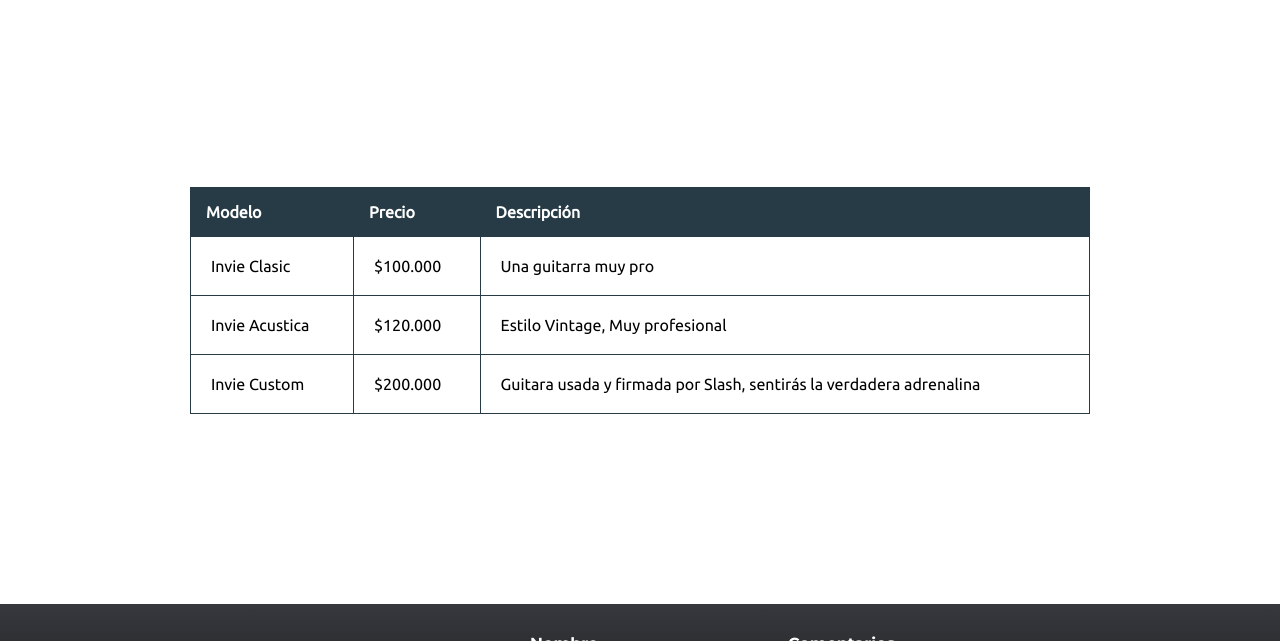
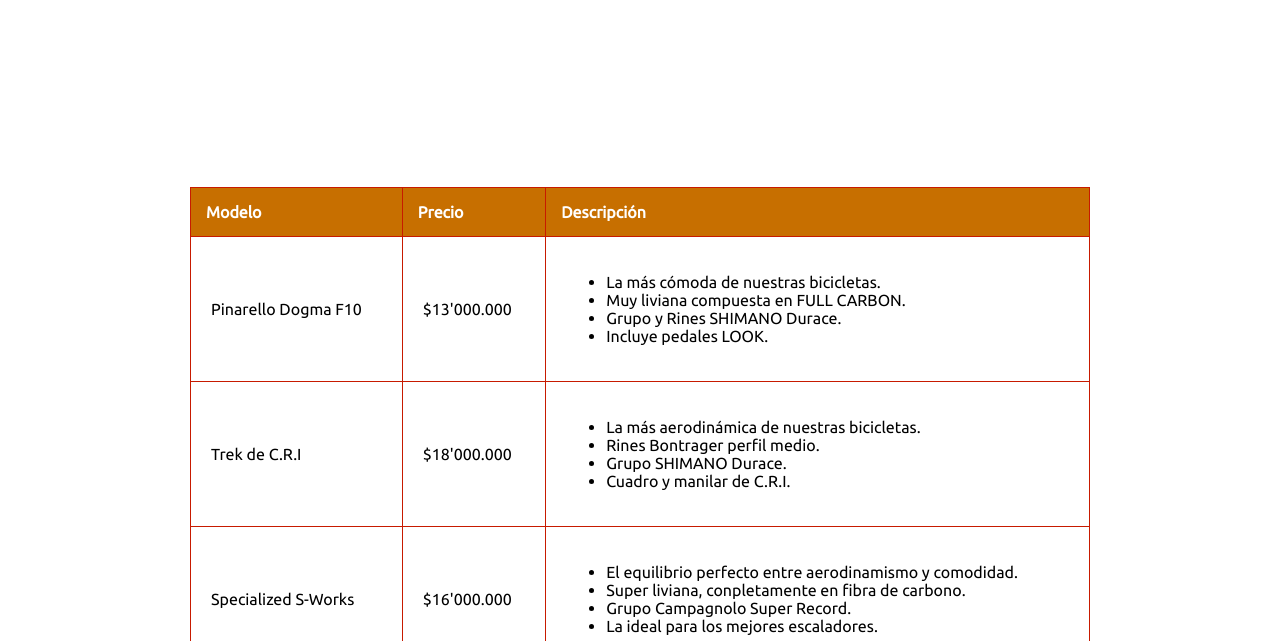
Before and after one commit to Narias1999/ROAD, a plain HTML site: page precios.html in a window 1280 px wide. Shown: the part 165-806 px from the top of the page. Drawn offline with Linux system fonts and the light colour scheme.

Commit message:
ROAD terminada página precios

```diff
--- a/css/estilos.css
+++ b/css/estilos.css
@@ -1,6 +1,10 @@
 body{
 	margin: 0 auto;
 	font-family: 'Ubuntu', sans-serif;
+}
+ol{
+	list-style: disc;
+	color: black;
 }
 .background{
 	background-image: url("../imagenes/background.png");
@@ -86,14 +90,12 @@ body{
 	margin: 30px;
 	border-radius: 10px;
 }
+.guitarra ol {
+	padding: 0;
+}
 .guitarra h3 {
 	margin-bottom: 15px;
 	font-size: 2em;
-}
-.guitarra ol{
-	padding: 0;
-	list-style: disc;
-	color: black;
 }
 .abajo {
 	margin-bottom: 80px;
@@ -191,11 +193,11 @@ th{
 	text-align: left;
 	color: #fff;
 	padding: 15px;
-	background-color: #273B47;
+	background-color: #C76F00;
 }
 td{
 	padding: 20px;
 }
 table, td, th{
-	border: 1px solid #273B47;
+	border: 1px solid #C71A00;
 }
--- a/precios.html
+++ b/precios.html
@@ -2,7 +2,7 @@
 <html lang="en">
 <head>
 	<meta charset="UTF-8">
-	<title>Invie | Precios</title>
+	<title>ROAD | Precios</title>
 	<link rel="stylesheet" href="css/estilos.css">
 	<link href="https://fonts.googleapis.com/css?family=Montserrat:700|Ubuntu" rel="stylesheet">
 </head>
@@ -11,7 +11,7 @@
 	<div class="background">
 		<header id="cabecera" class="header contenedor">
 				<figure class="logotipo">
-					<img src="imagenes/logo.png" width="300" alt="Invie Logotipo">
+					<img src="imagenes/logo.png" width="300" alt="ROAD Logotipo">
 				</figure>
 
 				<!-- menú -->
@@ -19,7 +19,7 @@
 				<nav class="menu">
 					<ul>
 						<li><a href="index.html">Home</a></li>
-						<li><a href="index.html#guitarras">Guitarras</a></li>
+						<li><a href="index.html#guitarras">Bicicletas</a></li>
 						<li><a href="#">Precios</a></li>
 					</ul>
 				</nav>
@@ -37,19 +37,40 @@
 				</thead>
 				<tbody>
 					<tr>
-						<td>Invie Clasic</td>
-						<td>$100.000</td>
-						<td>Una guitarra muy pro</td>
+						<td>Pinarello Dogma F10</td>
+						<td>$13'000.000</td>
+						<td>
+							<ol>
+								<li>La más cómoda de nuestras bicicletas.</li>
+								<li>Muy liviana compuesta en FULL CARBON.</li>
+								<li>Grupo y Rines SHIMANO Durace.</li>
+								<li>Incluye pedales LOOK.</li>
+							</ol>
+						</td>
 					</tr>
 					<tr>
-						<td>Invie Acustica</td>
-						<td>$120.000</td>
-						<td>Estilo Vintage, Muy profesional</td>
+						<td>Trek de C.R.I</td>
+						<td>$18'000.000</td>
+						<td>
+							<ol>
+								<li>La más aerodinámica de nuestras bicicletas.</li>
+								<li>Rines Bontrager perfil medio.</li>
+								<li>Grupo SHIMANO Durace.</li>
+								<li>Cuadro y manilar de C.R.I.</li>
+							</ol>
+						</td>
 					</tr>
 					<tr>
-						<td>Invie Custom</td>
-						<td>$200.000</td>
-						<td>Guitara usada y firmada por Slash, sentirás la verdadera adrenalina</td>
+						<td>Specialized S-Works</td>
+						<td>$16'000.000</td>
+						<td>
+							<ol>
+								<li>El equilibrio perfecto entre aerodinamismo y comodidad.</li>
+								<li>Super liviana, conpletamente en fibra de carbono.</li>
+								<li>Grupo Campagnolo Super Record.</li>
+								<li>La ideal para los mejores escaladores.</li>
+							</ol>
+						</td>
 					</tr>
 				</tbody>
 			</table>
@@ -58,7 +79,7 @@
 	<footer>
 		<div class="contenedor cfooter">
 			<div class="contacto">
-				<img src="imagenes/logo-white.png" alt="Invie">
+				<img src="imagenes/logo.png" alt="Road" width="250">
 				<a href="tel:+573213299930"><strong>Teléfono</strong> <span>321 329 9930</span></a>
 				<a href="mailto:info@invie.com"><strong>Email</strong> <span>info@invie.com</span></a>
 			</div>
```
Also changed, not shown: index.html (+2 -2 lines).
